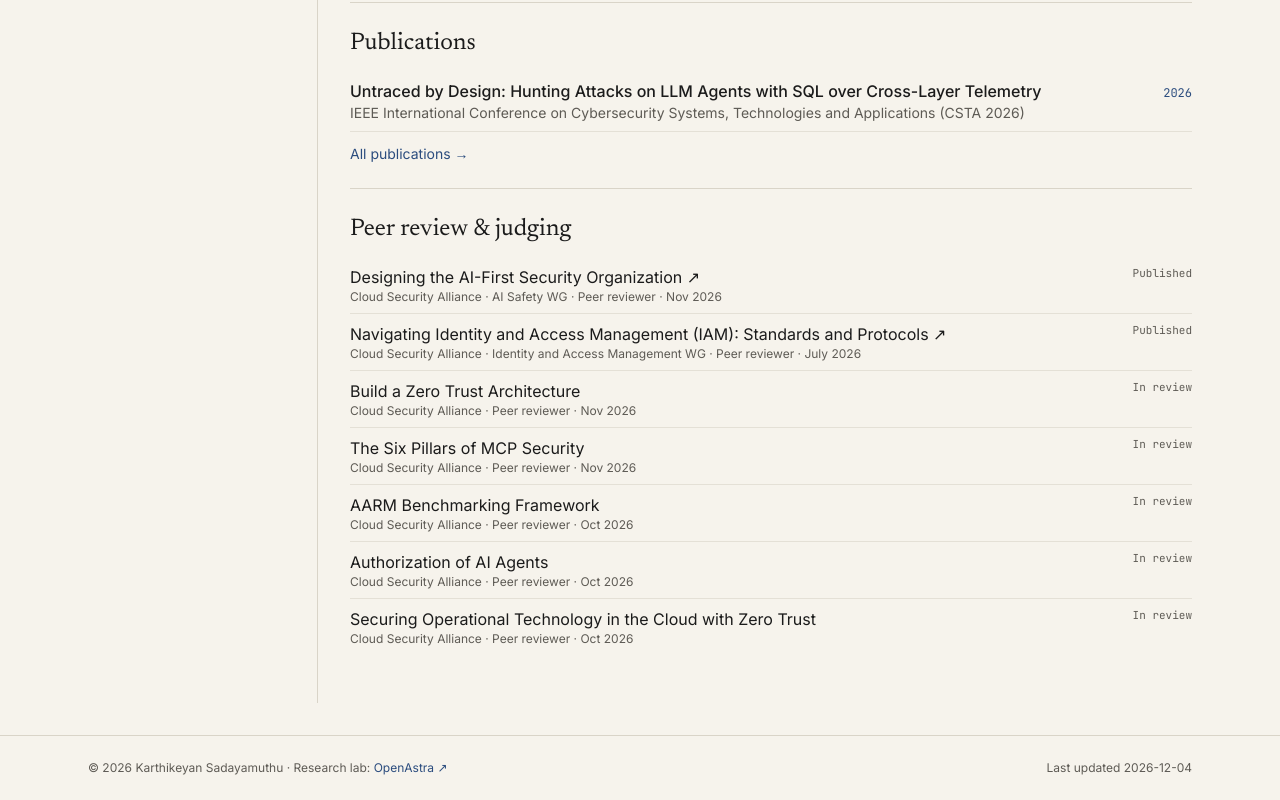
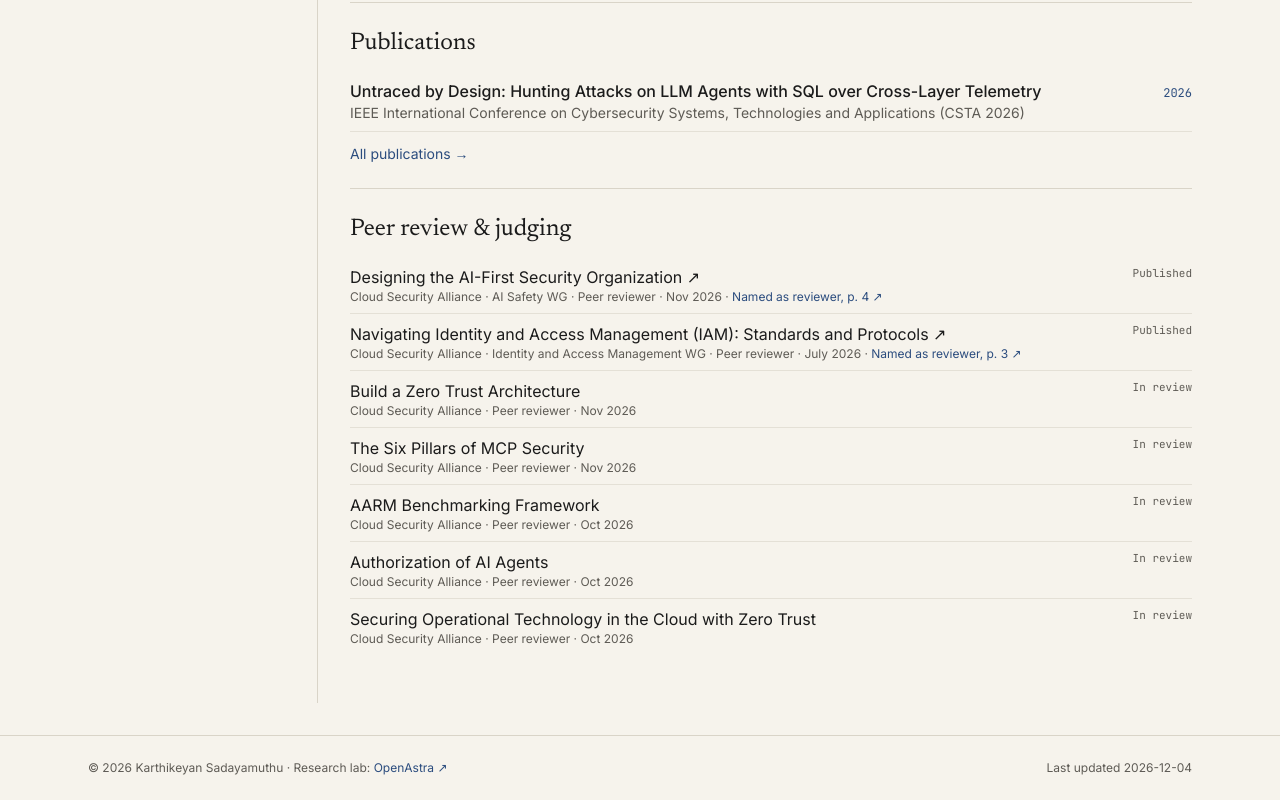
Before and after one commit to sadayamuthu/sadayamuthu.com, a React (Vite) app: page / in a window 1280 px wide. Shown: the part 1264-2064 px from the top of the page. Built offline with nearby package versions, Linux system fonts and the light colour scheme.

Commit message:
Peer review: link the PDF page that names the reviewer

```diff
--- a/src/components/ReviewRow.jsx
+++ b/src/components/ReviewRow.jsx
@@ -29,7 +29,7 @@ export default function ReviewRow({ review: r }) {
             <>
               {parts.length > 0 && ' · '}
               <a href={r.proofUrl} target="_blank" rel="noreferrer" className="text-acc hover:underline">
-                Acknowledgement <span aria-hidden="true">↗</span>
+                {Number.isInteger(r.proofPage) ? `Named as reviewer, p. ${r.proofPage}` : 'Acknowledgement'} <span aria-hidden="true">↗</span>
               </a>
             </>
           )}
--- a/src/data/research.json
+++ b/src/data/research.json
@@ -568,7 +568,9 @@
       "url": "https://cloudsecurityalliance.org/artifacts/designing-the-ai-first-security-organization",
       "date": "Nov 2026",
       "role": "Peer reviewer",
-      "status": "published"
+      "status": "published",
+      "proofUrl": "https://cloudsecurityalliance.org/download/artifacts/designing-the-ai-first-security-organization#page=4",
+      "proofPage": 4
     },
     {
       "title": "Navigating Identity and Access Management (IAM): Standards and Protocols",
@@ -578,7 +580,9 @@
       "summary": "A practical guide to SAML, OIDC, OAuth 2.0, SCIM and FIDO2 for human and non-human identities.",
       "url": "https://cloudsecurityalliance.org/artifacts/navigating-identity-and-access-management-iam",
       "role": "Peer reviewer",
-      "status": "published"
+      "status": "published",
+      "proofUrl": "https://cloudsecurityalliance.org/download/artifacts/navigating-identity-and-access-management-iam#page=3",
+      "proofPage": 3
     },
     {
       "title": "AARM Benchmarking Framework",
```
Also changed, not shown: 2 other files (tests, documents, lock files or other folders).
